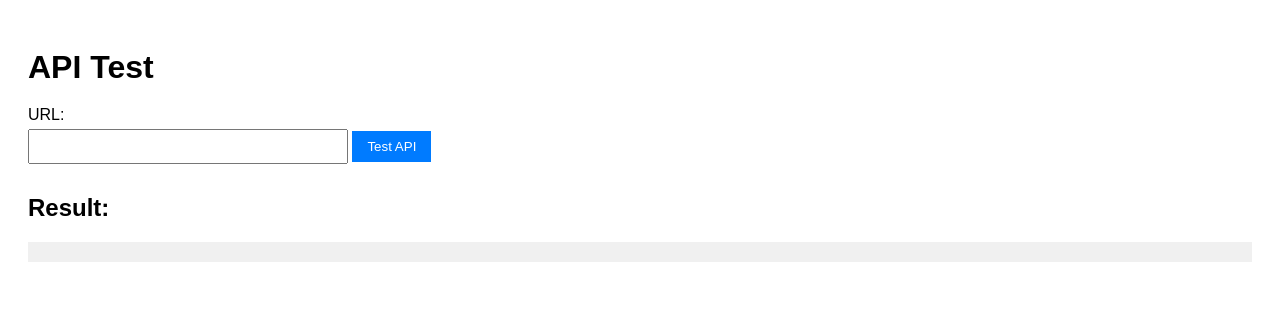
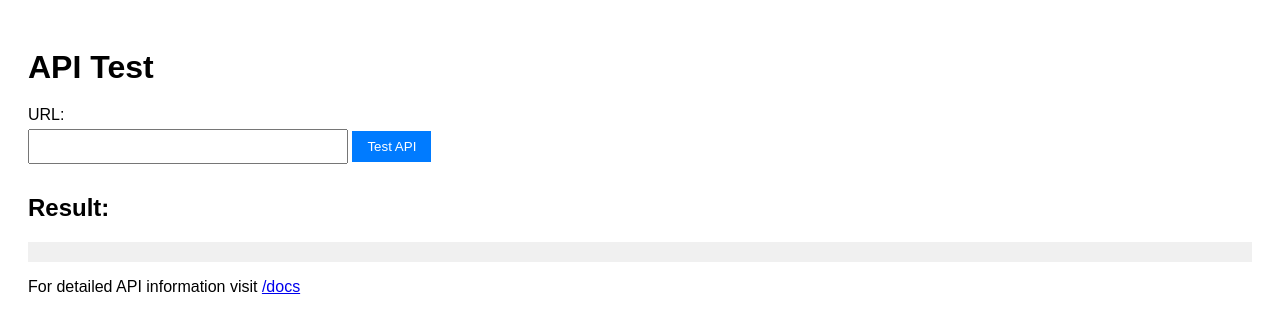
Before and after one commit to codersikarwar/http-response-tester, a FastAPI app: page / in a window 1280 px wide. Shown: the top 333 px of the page. Run offline with FastAPI, Linux system fonts and the light colour scheme.

Commit message:
Update index.html

```diff
--- a/templates/index.html
+++ b/templates/index.html
@@ -49,5 +49,6 @@
             }
         }
     </script>
+    <p>For detailed API information visit <a href="/docs">/docs</a></p>
 </body>
 </html>
```
